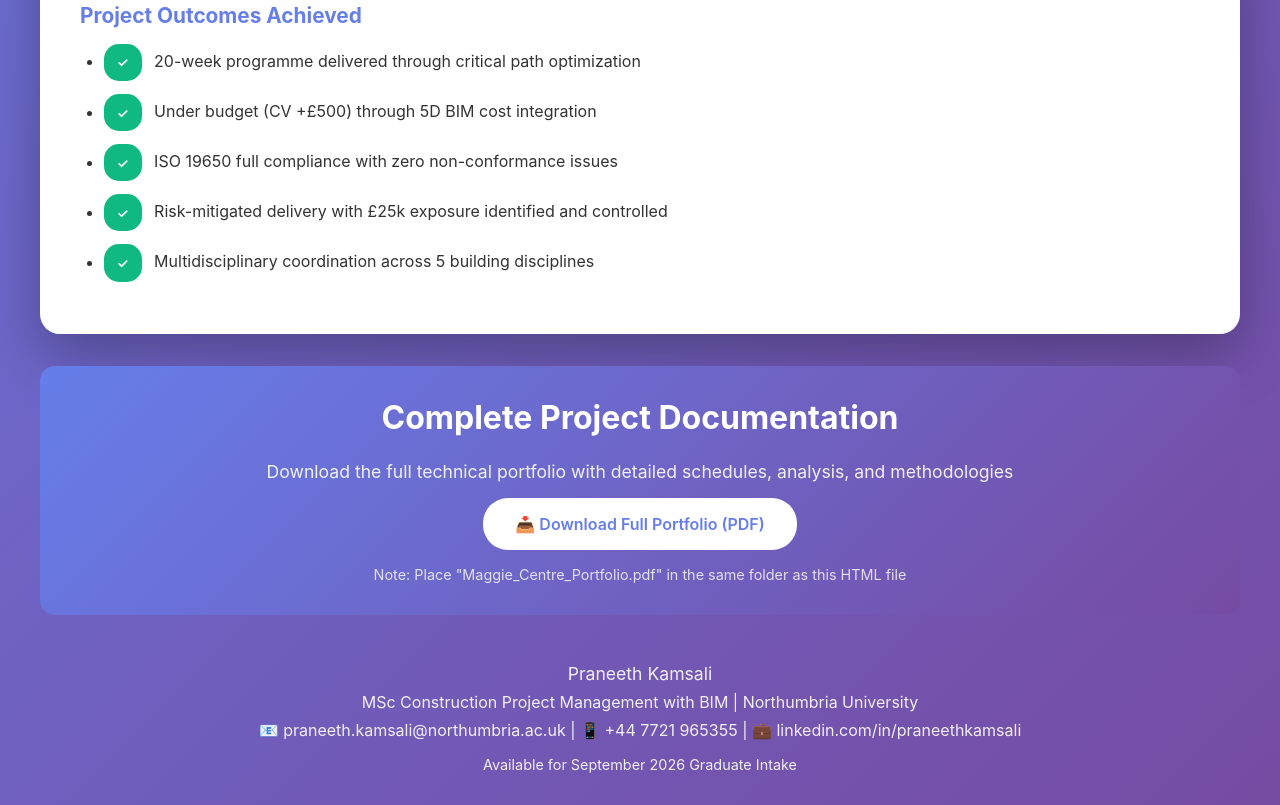
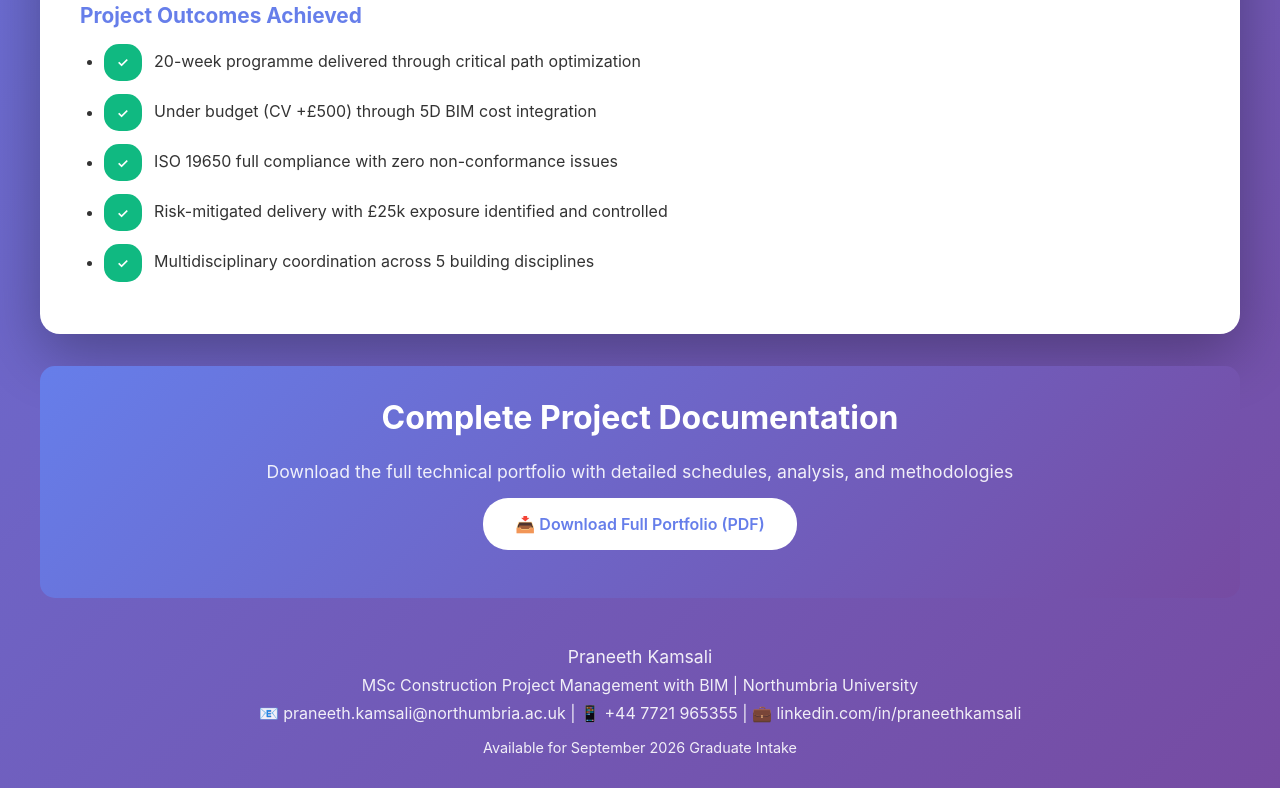
Before and after one commit to PraneethKamsali/Portfolio, a plain HTML site: page index.html in a window 1280 px wide. Shown: the part 1129-1934 px from the top of the page. Drawn offline with Linux system fonts and the light colour scheme.

Commit message:
Update index.html

```diff
--- a/index.html
+++ b/index.html
@@ -713,11 +713,11 @@
             <p style="font-size: 1.1rem; opacity: 0.9;">
                 Download the full technical portfolio with detailed schedules, analysis, and methodologies
             </p>
-            <a href="Maggie_Centre_Portfolio.pdf" class="download-btn" download="Praneeth_Kamsali_Maggies_Centre_Portfolio.pdf">
+            <a href="Maggie_Centre_Portfolio.pdf" class="download-btn" download="Maggies_Centre_Portfolio.pdf">
                 📥 Download Full Portfolio (PDF)
             </a>
             <p style="margin-top: 1rem; font-size: 0.9rem; opacity: 0.8;">
-                Note: Place "Maggie_Centre_Portfolio.pdf" in the same folder as this HTML file
+
             </p>
         </div>
 
```
